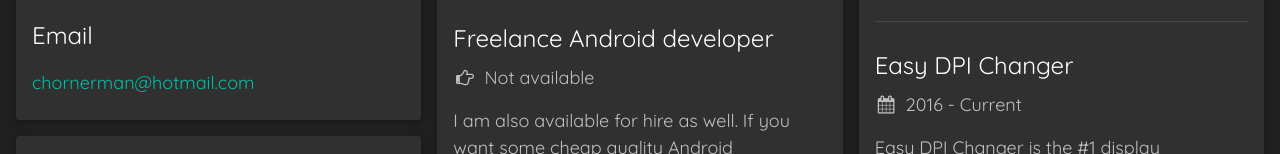
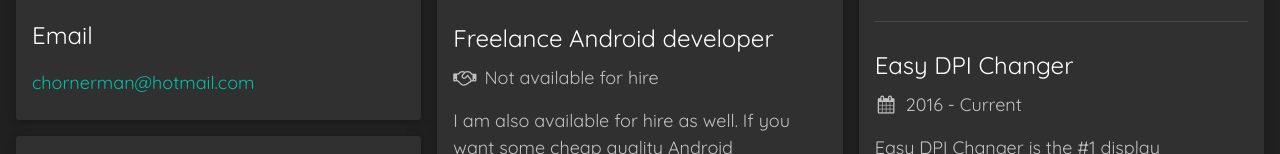
Before and after one commit to chornerman/chornerman.github.io, a plain HTML site: page index.html in a window 1280 px wide. Shown: the part 427-581 px from the top of the page. Drawn offline with nearby package versions, Linux system fonts and the light colour scheme.

Commit message:
Minor change

```diff
--- a/index.html
+++ b/index.html
@@ -123,7 +123,7 @@
 
           <div class="w3-panel inner-container">
             <p class="subheader-text">Freelance Android developer</p>
-            <p class="content-duration-text"><i class="fa fa-fw fa-hand-o-right content-icon"></i>Not available</p>
+            <p class="content-duration-text"><i class="fa fa-fw fa-handshake-o content-icon"></i>Not available for hire</p>
             <p class="content-text">I am also available for hire as well. If you want some cheap quality Android application, do not hesitate to click the button below.</p>
             <a href="mailto:chornerman@hotmail.com?subject=Hiring" class="w3-button w3-round w3-border w3-border-teal w3-hover-teal button">HIRE ME</a>
           </div>
```
